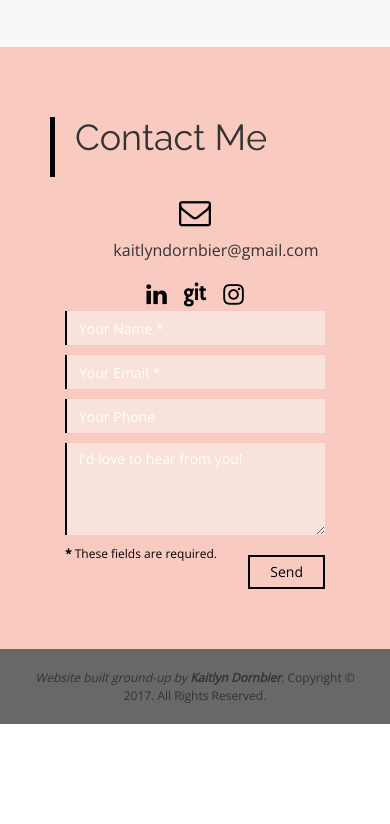
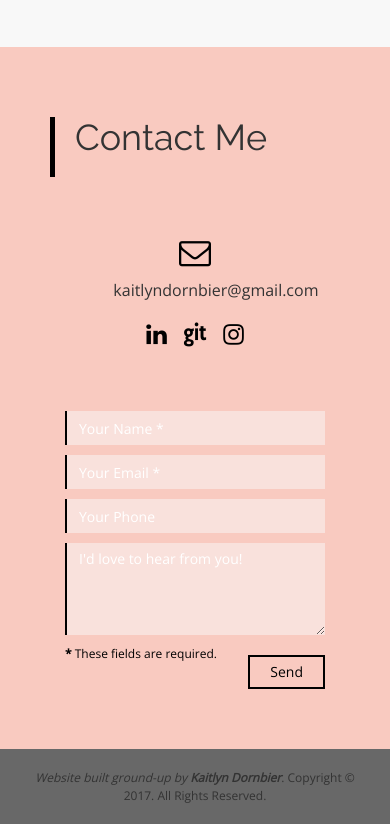
Before and after one commit to kdornbier/Website, a plain HTML site: page index.html in a window 390 px wide. Shown: the part 7036-7860 px from the top of the page. Before the commit the page ends 7760 px from the top, so only its background shows below. Drawn offline with nearby package versions, Linux system fonts and the light colour scheme.

Commit message:
Adjustement to contact

```diff
--- a/css/style.css
+++ b/css/style.css
@@ -42,11 +42,11 @@ p {
 	margin-bottom:0px;
 	background:rgba(0,0,0,0.5);
 	background-color: transparent;
-  background: transparent;
-  border-color: transparent;
-  font-family: 'Open Sans', sans-serif;
-  padding:10px 30px;
-  text-align: center;
+    background: transparent;
+    border-color: transparent;
+    font-family: 'Open Sans', sans-serif;
+    padding: 10px 30px;
+    text-align: center;
 }
 
 .icon-bar {
@@ -107,6 +107,7 @@ a, .navbar-inverse .navbar-nav>li>a{
 .nav >li >a {
   padding-top: 20px;
   padding-bottom: 20px;
+  border: 2px solid transparent;
 }
 
 .jumbotron {
@@ -871,6 +872,7 @@ https://codepen.io/bamf/pen/jEpxOX */
 
 .email {
   font-size: 16px;
+  padding-top: 40px;
 }
 
 .email i {
@@ -880,6 +882,7 @@ https://codepen.io/bamf/pen/jEpxOX */
 
 .social-media-contact {
   font-size: 24px;
+  padding-bottom: 60px;
 }
 
 .social-media-contact i {
@@ -936,5 +939,5 @@ https://codepen.io/bamf/pen/jEpxOX */
 .form-control:focus {
     outline: none !important;
     border-left: 4px solid black;
-    box-shadow: 0 0 10px white;
+    box-shadow: none;
 }
--- a/index.html
+++ b/index.html
@@ -589,7 +589,7 @@ https://codepen.io/bootstrapped/pen/KwYGwq
 			</div>
 		</div>
 		<div class="row">
-			<div class="col-xs-offset-2 col-xs-8 col-sm-offset-1 col-sm-10 col-md-offset-1 col-md-5 col-lg-offset-2 col-lg-4">
+			<div class="col-xs-offset-2 col-xs-8 col-sm-offset-1 col-sm-5 col-lg-offset-1 col-lg-5">
 				<div class="email">
 					<a href="https://mail.google.com/mail/?view=cm&fs=1&to=kaitlyndornbier@gmail.com&su=Let%27s+Connect!&body=I%27ve+visited+your+website+and+would+like+to+get+in+touch%21" target="_blank"><i class="fa fa-envelope-o"></i></a>
 				</br>
@@ -601,7 +601,7 @@ https://codepen.io/bootstrapped/pen/KwYGwq
 	        		<a href="https://www.instagram.com/kdornbier/" target="_blank"><i class="fa fa-instagram" aria-hidden="true"></i></a>
 				</div>
 			</div>
-			<div class="col-xs-12 col-md-6 col-lg-5 contact-form">
+			<div class="col-xs-12 col-sm-6 col-lg-5 contact-form">
 				<!---https://bootstraptemple.com/p/how-to-build-a-working-bootstrap-contact-form
 
 				https://www.webpagefx.com/blog/web-design/learning-php-get-started-using-php/-->
```
Also changed, not shown: 1 other file.
